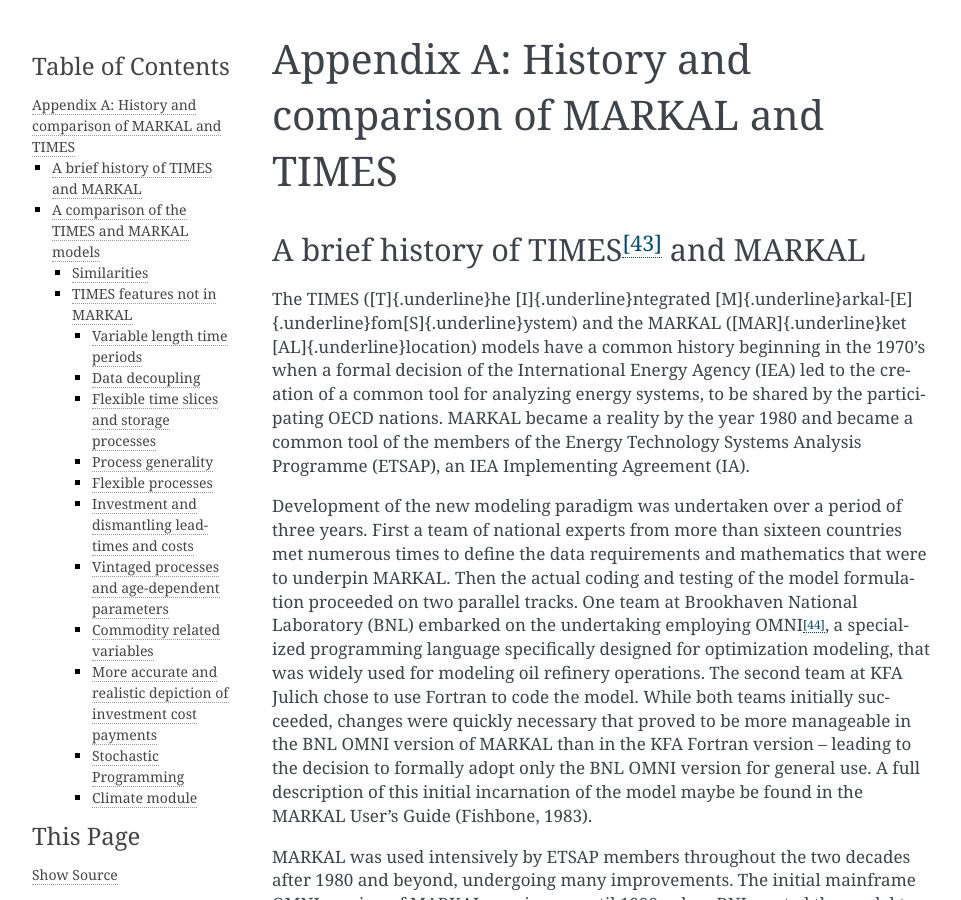
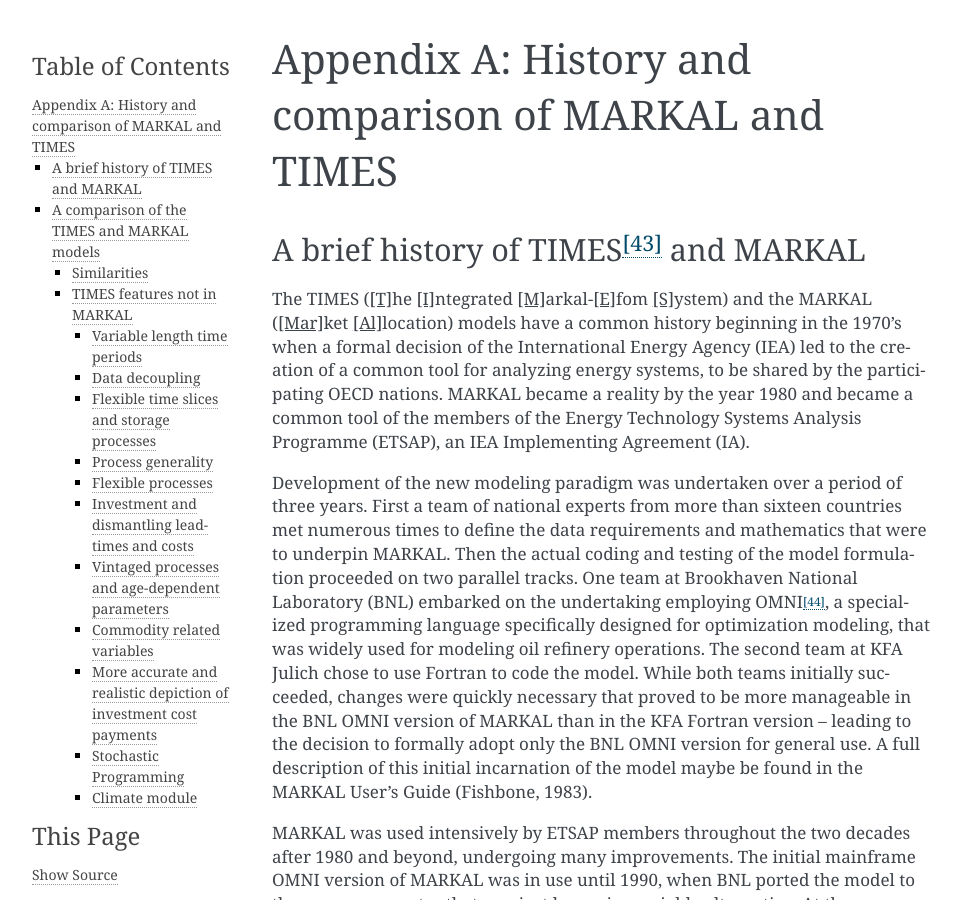
Before and after one commit to experimentarium/times, a Sphinx documentation site: the page built from docs/part-1/13-history.md, in a window 1280 px wide and 900 px high. Shown: the whole window, without its empty margins (148-1109 px from the left). Built offline with Sphinx 7.4.7, drawn with Linux system fonts in a browser that asks for light colours.

Commit message:
LATEX in formulas fix / Part-1-13

```diff
--- a/docs/part-1/13-history.md
+++ b/docs/part-1/13-history.md
@@ -2,9 +2,9 @@
 
 ## A brief history of TIMES[^43] and MARKAL
 
-The TIMES ([T]{.underline}he [I]{.underline}ntegrated
-[M]{.underline}arkal-[E]{.underline}fom[S]{.underline}ystem) and the
-MARKAL ([MAR]{.underline}ket [AL]{.underline}location) models have a
+The TIMES (<ins>[T]</ins>he <ins>[I]</ins>ntegrated
+<ins>[M]</ins>arkal-<ins>[E]</ins>fom <ins>[S]</ins>ystem) and the
+MARKAL (<ins>[Mar]</ins>ket <ins>[Al]</ins>location) models have a
 common history beginning in the 1970\'s when a formal decision of the
 International Energy Agency (IEA) led to the creation of a common tool
 for analyzing energy systems, to be shared by the participating OECD
```
